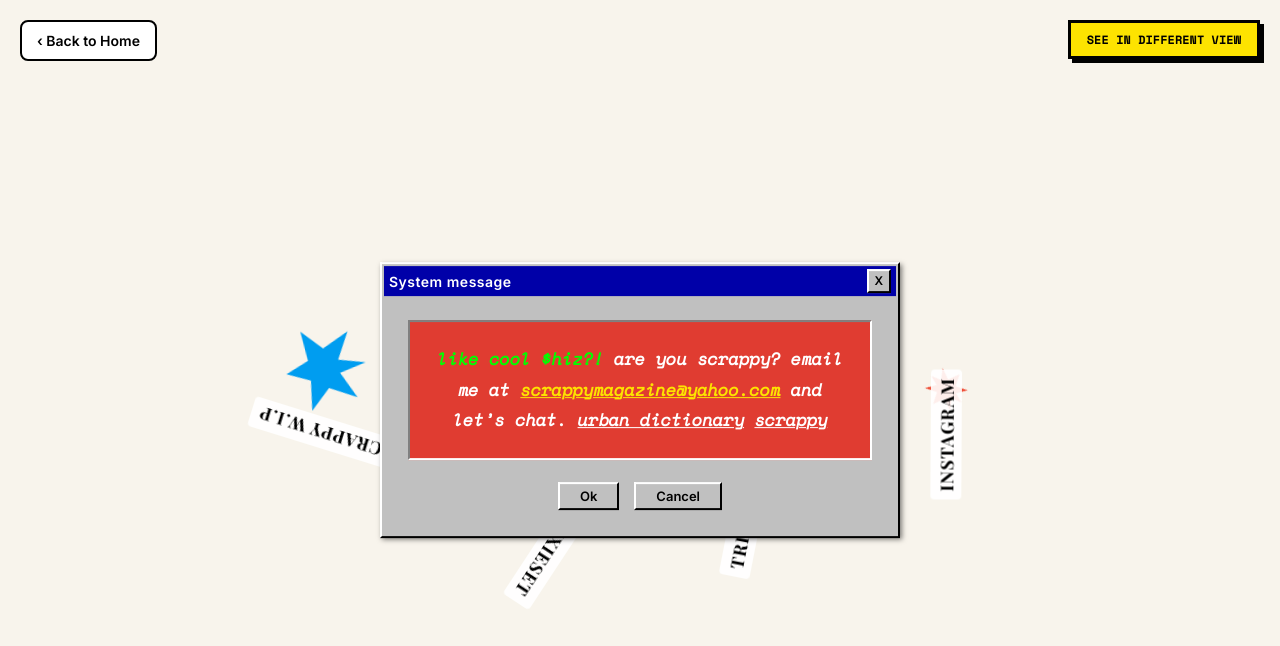
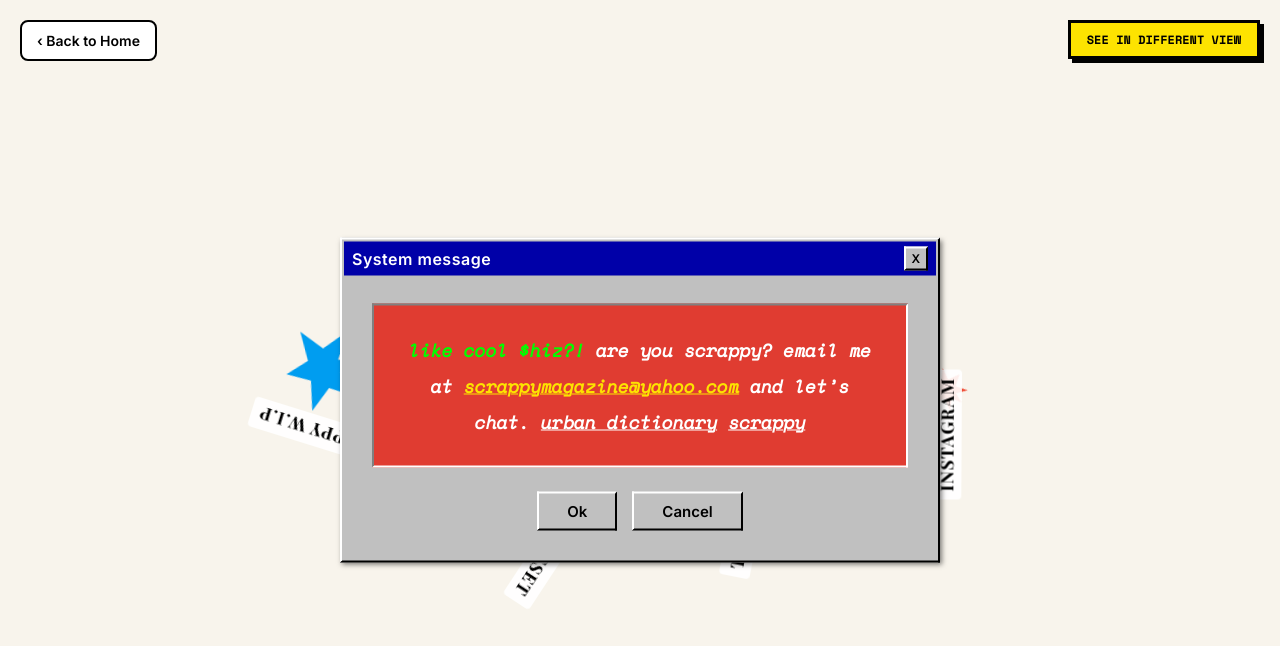
Before and after one commit to trey-vibe-coder/carrillo-portfolio, a React (Vite) app: page /fun in a window 1280 px wide. Shown: the top 646 px of the page. Built offline with nearby package versions, Linux system fonts and the light colour scheme.

Commit message:
feat: bigger popups on desktop, system msg at 5s, lucky.exe at 15s
Co-Authored-By: Claude Sonnet 4.6 <noreply@anthropic.com>

```diff
--- a/src/pages/FunList.jsx
+++ b/src/pages/FunList.jsx
@@ -7,8 +7,8 @@ export default function FunList() {
   const [showRickroll, setShowRickroll] = useState(false);
 
   useEffect(() => {
-    const funPopupTimer = setTimeout(() => setShowFunPopup(true), 4000);
-    const rickrollTimer = setTimeout(() => setShowRickroll(true), 13000);
+    const funPopupTimer = setTimeout(() => setShowFunPopup(true), 5000);
+    const rickrollTimer = setTimeout(() => setShowRickroll(true), 15000);
     return () => {
       clearTimeout(funPopupTimer);
       clearTimeout(rickrollTimer);
--- a/src/pages/FunPage.jsx
+++ b/src/pages/FunPage.jsx
@@ -14,13 +14,13 @@ export default function FunPage() {
 
     const funPopupTimer = setTimeout(() => {
       setShowFunPopup(true);
-    }, 4000);
+    }, 5000);
 
     rickrollTimer.current = setTimeout(() => {
       if (!funClicked.current) {
         setShowRickroll(true);
       }
-    }, 13000);
+    }, 15000);
 
     return () => {
       clearTimeout(funPopupTimer);
--- a/src/styles/styles.css
+++ b/src/styles/styles.css
@@ -767,10 +767,18 @@ body { width: 100vw; min-height: 100vh; overflow-x: hidden; font-family: 'Inter'
    BREAKPOINT: ≥ 1440px (large desktop)
    ============================================================ */
 @media (min-width: 1024px) {
-    /* Fun: win95 popup — larger on desktop so it doesn't look tiny */
-    .win95-popup { max-width: 520px; }
-    .win95-text-content { font-size: 17px; padding: 22px; }
-    .win95-body { padding: 24px; gap: 22px; }
+    /* Fun: win95 popups — larger on desktop so they don't look tiny */
+    .win95-popup { max-width: 600px; }
+    .win95-text-content { font-size: 18px; padding: 26px; line-height: 2; }
+    .win95-body { padding: 28px; gap: 24px; }
+    .win95-btn { font-size: 15px; padding: 8px 28px; }
+    .win95-titlebar { font-size: 16px; padding: 5px 8px; }
+    .win95-rickroll { width: 460px; }
+    .rickroll-titlebar { font-size: 15px; padding: 5px 8px; }
+    .rickroll-body { padding: 28px 24px; gap: 18px; }
+    .rickroll-icon { font-size: 40px; }
+    .rickroll-msg { font-size: 17px; }
+    .rickroll-btn { font-size: 15px; padding: 8px 28px; }
 
     /* Fun list: retro window — more presence on desktop */
     .retro-window { max-width: 760px; }
```
